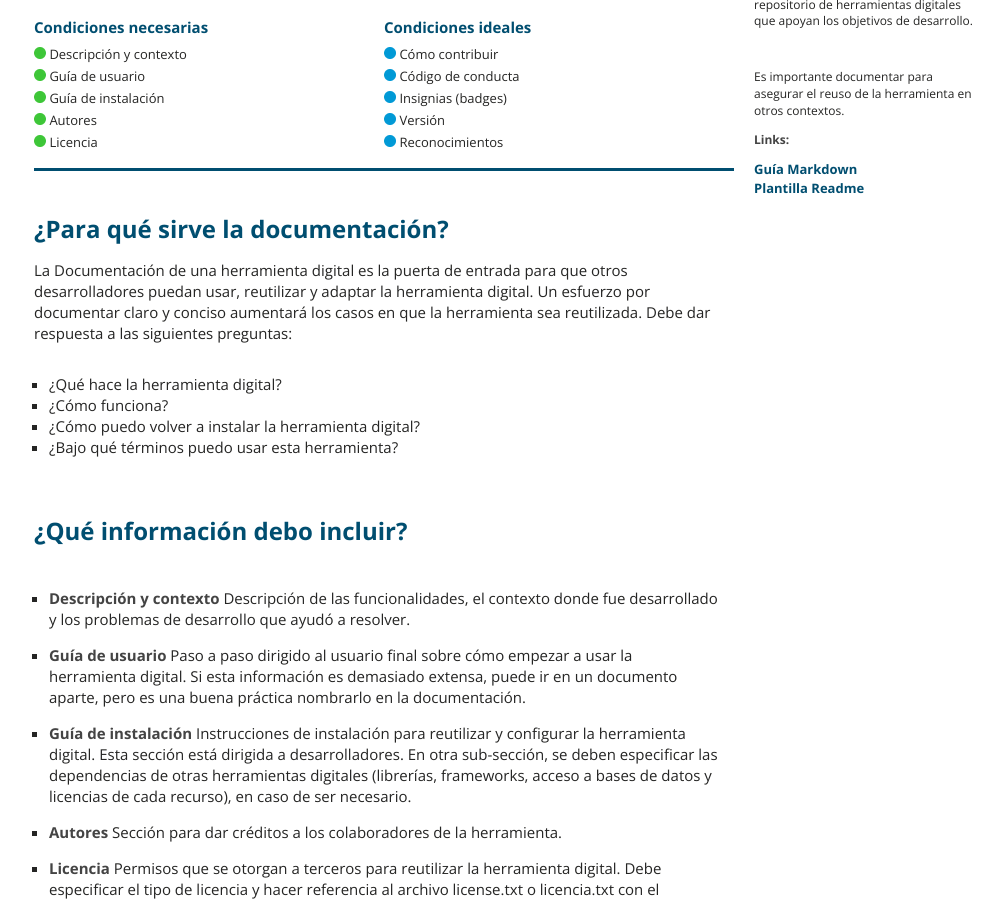
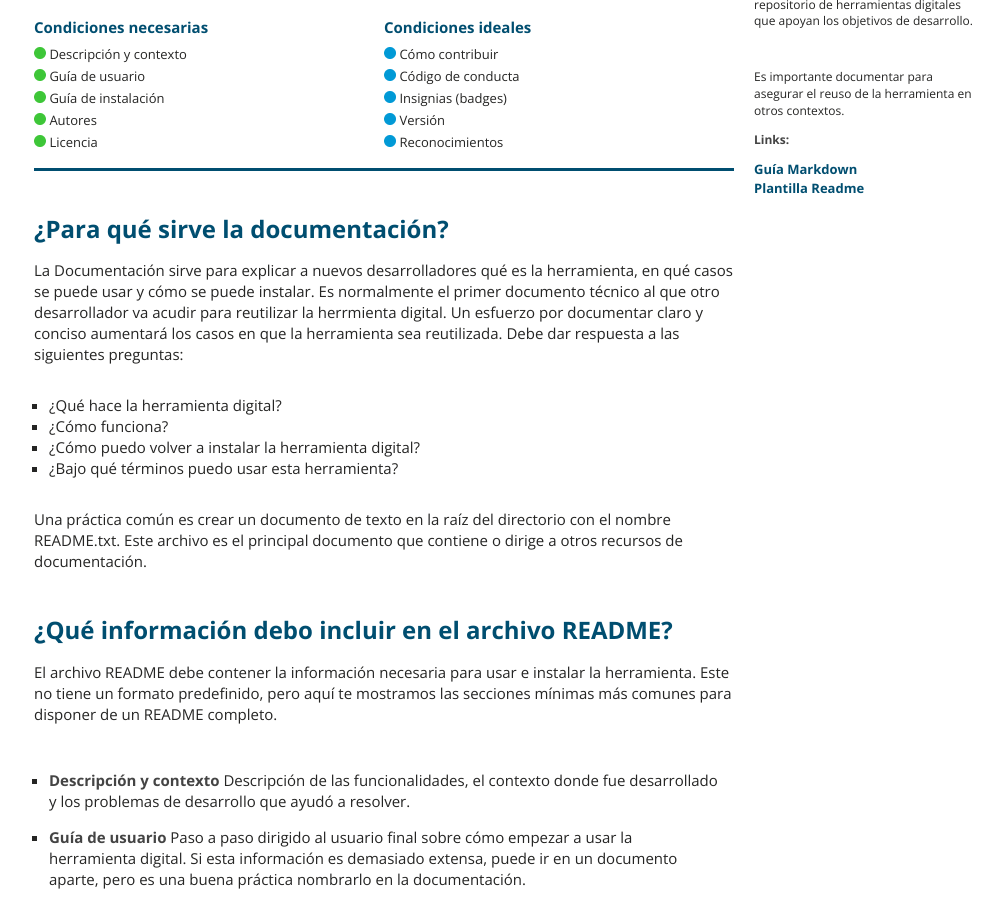
Before and after one commit to EL-BID/guia-de-publicacion, a Jekyll site: the page built from _documents/documentacion.markdown, in a window 1280 px wide and 900 px high, scrolled down 233 px. Shown: the whole window, without its empty margins (136-1139 px from the left). Built offline with Jekyll 4.4.1, drawn with Linux system fonts in a browser that asks for light colours.

Commit message:
Update documentacion.markdown

```diff
--- a/_documents/documentacion.markdown
+++ b/_documents/documentacion.markdown
@@ -31,7 +31,7 @@ links:
 
 ---
 ## ¿Para qué sirve la documentación?
-La Documentación de una herramienta digital es la puerta de entrada para que otros desarrolladores puedan usar, reutilizar y adaptar la herramienta digital. Un esfuerzo por documentar claro y conciso aumentará los casos en que la herramienta sea reutilizada.
+La Documentación sirve para explicar a nuevos desarrolladores qué es la herramienta, en qué casos se puede usar y cómo se puede instalar. Es normalmente el primer documento técnico al que otro desarrollador va acudir para reutilizar la herrmienta digital. Un esfuerzo por documentar claro y conciso aumentará los casos en que la herramienta sea reutilizada.
 Debe dar respuesta a las siguientes preguntas:
 
 * ¿Qué hace la herramienta digital?
@@ -39,11 +39,12 @@ Debe dar respuesta a las siguientes preguntas:
 * ¿Cómo puedo volver a instalar la herramienta digital?
 * ¿Bajo qué términos puedo usar esta herramienta?
 
+Una práctica común es crear un documento de texto en la raíz del directorio con el nombre README.txt. Este archivo es el principal documento que contiene o dirige a otros recursos de documentación.
 
 
+## ¿Qué información debo incluir en el archivo README?
+El archivo README debe contener la información necesaria para usar e instalar la herramienta. Este no tiene un formato predefinido, pero aquí te mostramos las secciones mínimas más comunes para disponer de un README completo.
 
-
-## ¿Qué información debo incluir?
 * **Descripción y contexto**
 Descripción de las funcionalidades, el contexto donde fue desarrollado y los problemas de desarrollo que ayudó a resolver.
 
```
